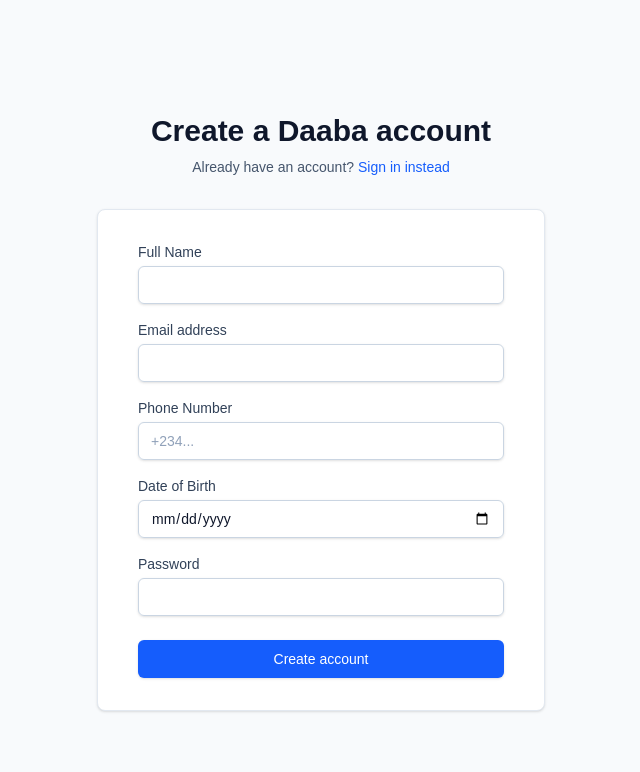
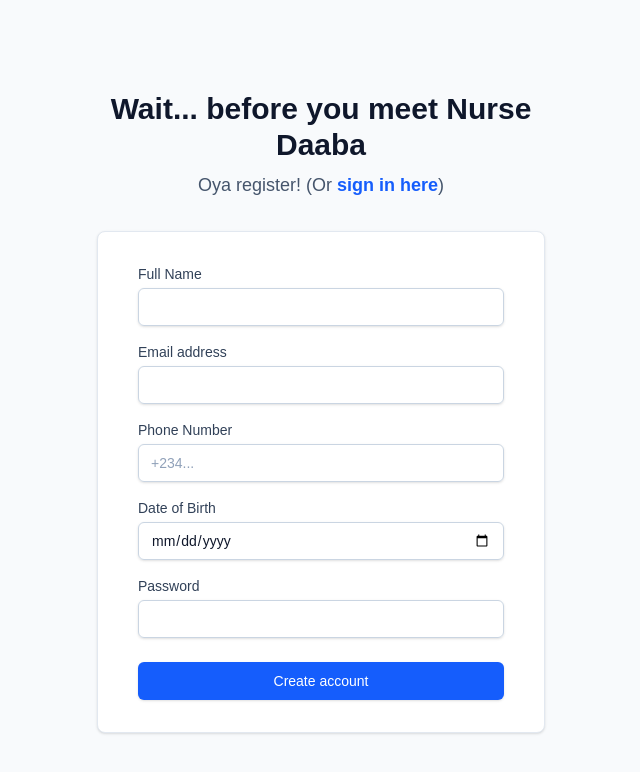
Before and after one commit to Temitope15/dabaa-v2, a Next.js app in the folder frontend/: page /signup in a window 1280 px wide. Shown: the top 772 px of the page, without its empty margins (319-959 px from the left). Built offline with nearby package versions, Linux system fonts and the light colour scheme; no server answers.

Commit message:
Update signup copy to match login

```diff
--- a/frontend/src/app/signup/page.tsx
+++ b/frontend/src/app/signup/page.tsx
@@ -54,13 +54,14 @@
     <div className="min-h-screen bg-slate-50 flex flex-col justify-center py-12 sm:px-6 lg:px-8">
       <div className="sm:mx-auto sm:w-full sm:max-w-md">
         <h2 className="mt-6 text-center text-3xl font-extrabold text-slate-900">
-          Create a Daaba account
+          Wait... before you meet Nurse Daaba
         </h2>
-        <p className="mt-2 text-center text-sm text-slate-600">
-          Already have an account?{' '}
-          <Link href="/login" className="font-medium text-blue-600 hover:text-blue-500">
-            Sign in instead
+        <p className="mt-2 text-center text-lg text-slate-600 font-medium">
+          Oya register! (Or{' '}
+          <Link href="/login" className="font-semibold text-blue-600 hover:text-blue-500">
+            sign in here
           </Link>
+          )
         </p>
       </div>
 
```
